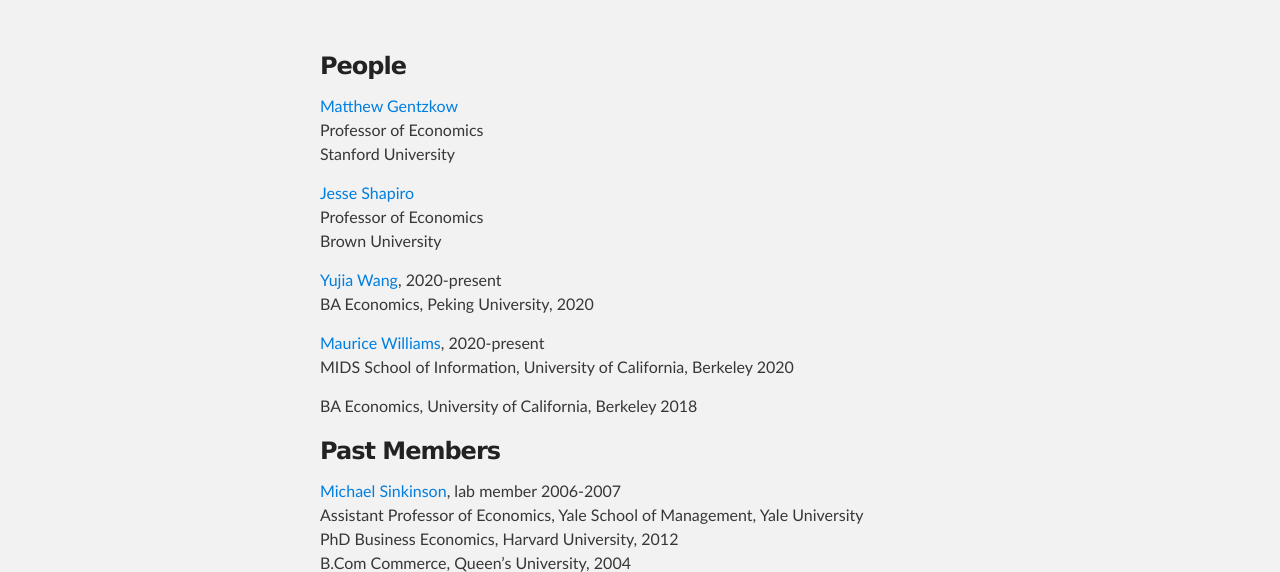
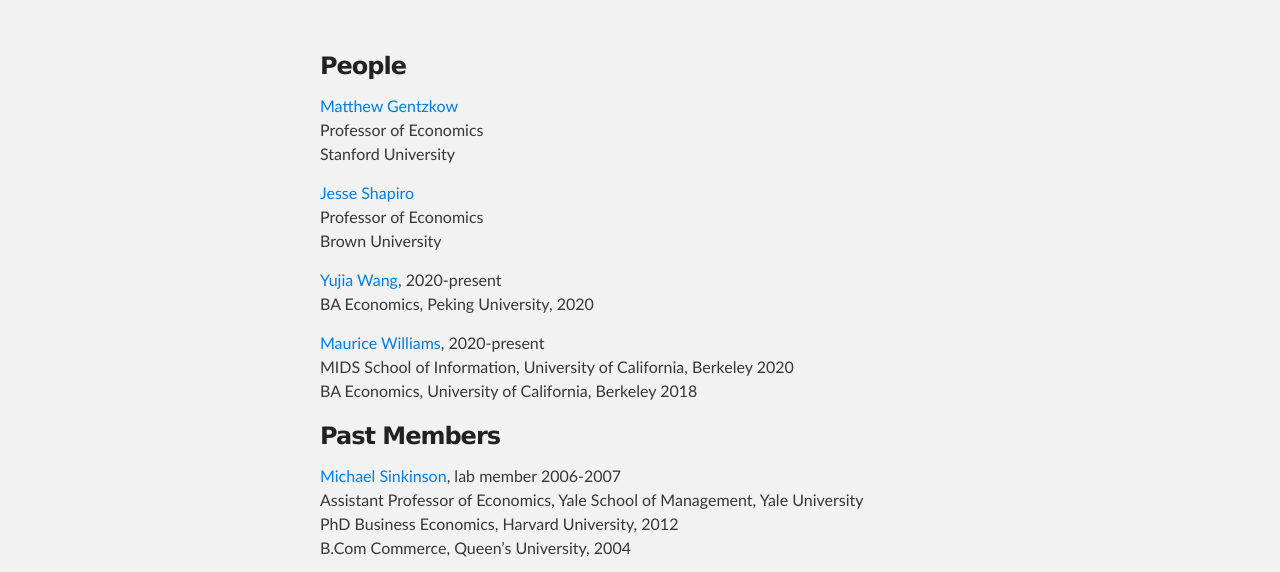
Before and after one commit to gslab-econ/gslab-econ.github.io, a plain HTML site: page index.html in a window 1280 px wide. Shown: the part 239-811 px from the top of the page. Drawn offline with Linux system fonts and the light colour scheme.

Commit message:
Small formatting change

```diff
--- a/index.html
+++ b/index.html
@@ -42,7 +42,7 @@ Brown University</p>
 BA Economics, Peking University, 2020</p>
 
 <p><a href="mailto:reese565@stanford.edu"> Maurice Williams</a>, 2020-present<br>
-MIDS School of Information, University of California, Berkeley 2020</p>
+MIDS School of Information, University of California, Berkeley 2020<br>
 BA Economics, University of California, Berkeley 2018</p>
 
 <h3>
```
